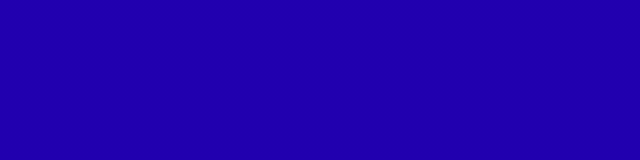
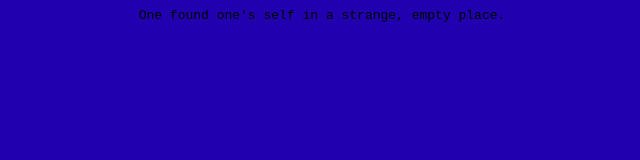
Before and after one commit to koutsie/space-hook, a plain HTML site: page dashboard.html in a window 1280 px wide. Shown: the whole page, without its empty margins (318-958 px from the left). Drawn offline with Linux system fonts and the light colour scheme.

Commit message:
Update dashboard.html

```diff
--- a/dashboard.html
+++ b/dashboard.html
@@ -1,4 +1,8 @@
 <style>
+body {
+  font-family: monospace;
+  text-align: center;
+ }
 body {
 background: linear-gradient(#cc3300, #9900ff, #000099, #339966);
 background-size: 215522% 215512%;
@@ -27,3 +31,6 @@ background-size: 215522% 215512%;
     100%{background-position:0% 82%}
 }
 </style>
+<body>
+One found one's self in a strange, empty place.
+</body>
```
